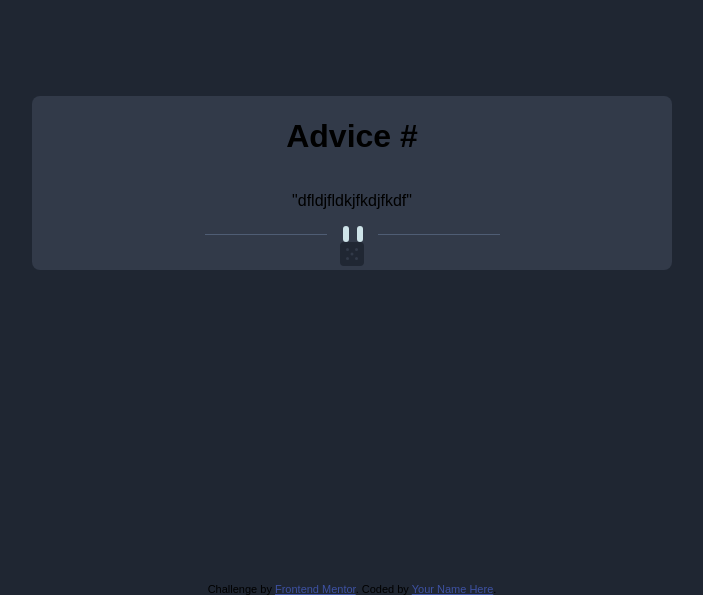
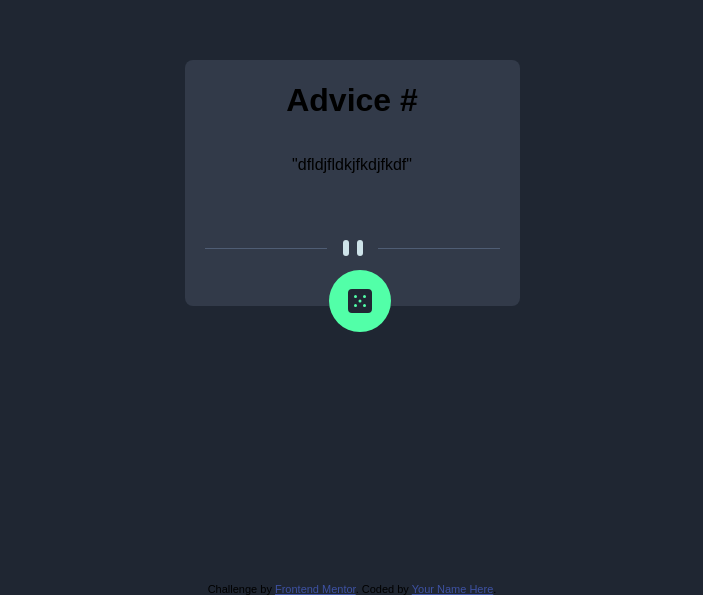
Before and after one commit to amiabl-programr/advice-generator-app, a plain HTML site: page index.html in a window 1280 px wide. Shown: the part 217-812 px from the top of the page, without its empty margins (288-991 px from the left). Drawn offline with Linux system fonts and the light colour scheme; no server answers.

```diff
--- a/styles.css
+++ b/styles.css
@@ -19,12 +19,27 @@
 }
 .advice__container {
   background-color: hsl(217, 19%, 24%);
-  width: 50%;
+  width: 335px;
   display: flex;
   flex-direction: column;
   align-items: center;
   border-radius: 0.5rem;
+  position: relative;
 }
+.dice__container {
+  position: absolute;
+  background-color: hsl(150, 100%, 66%);
+  bottom: -26px;
+  left: 43%;
+  border-radius: 50%;
+  padding: 19px;
+  text-align: center;
+  display: flex;
+}
+.line__divider {
+  margin: 50px 0px;
+}
+
 .attribution {
   font-size: 11px;
   text-align: center;
```
